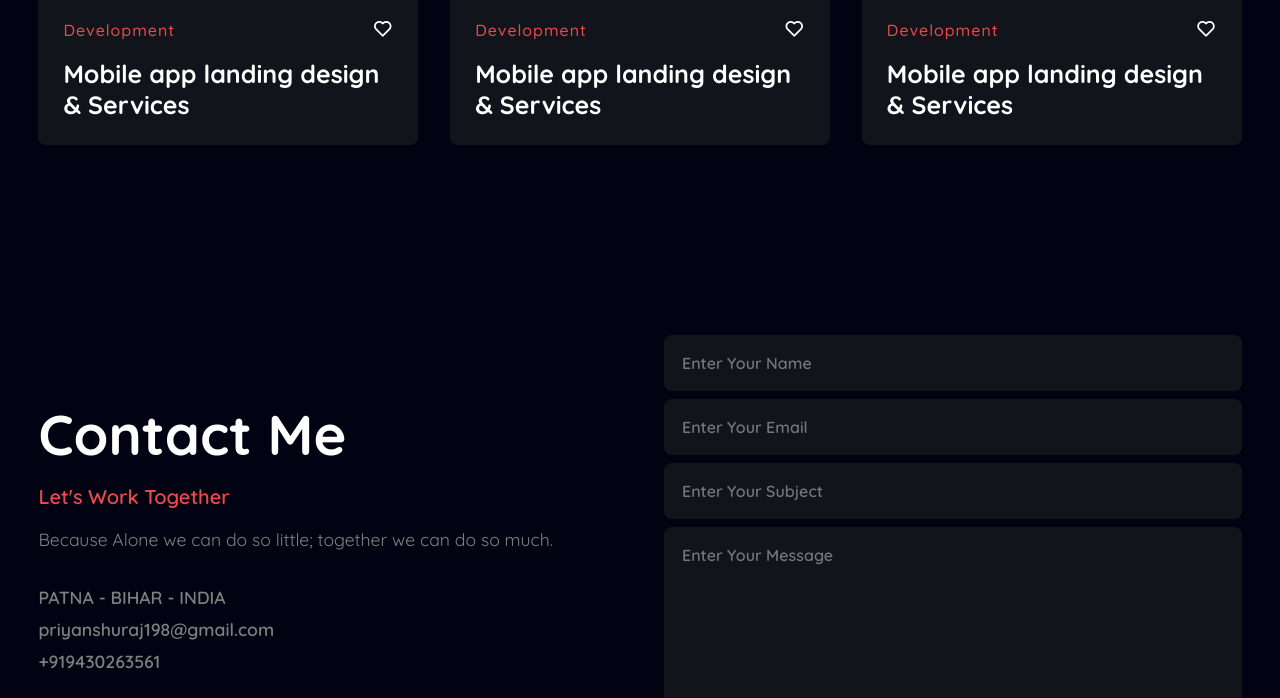
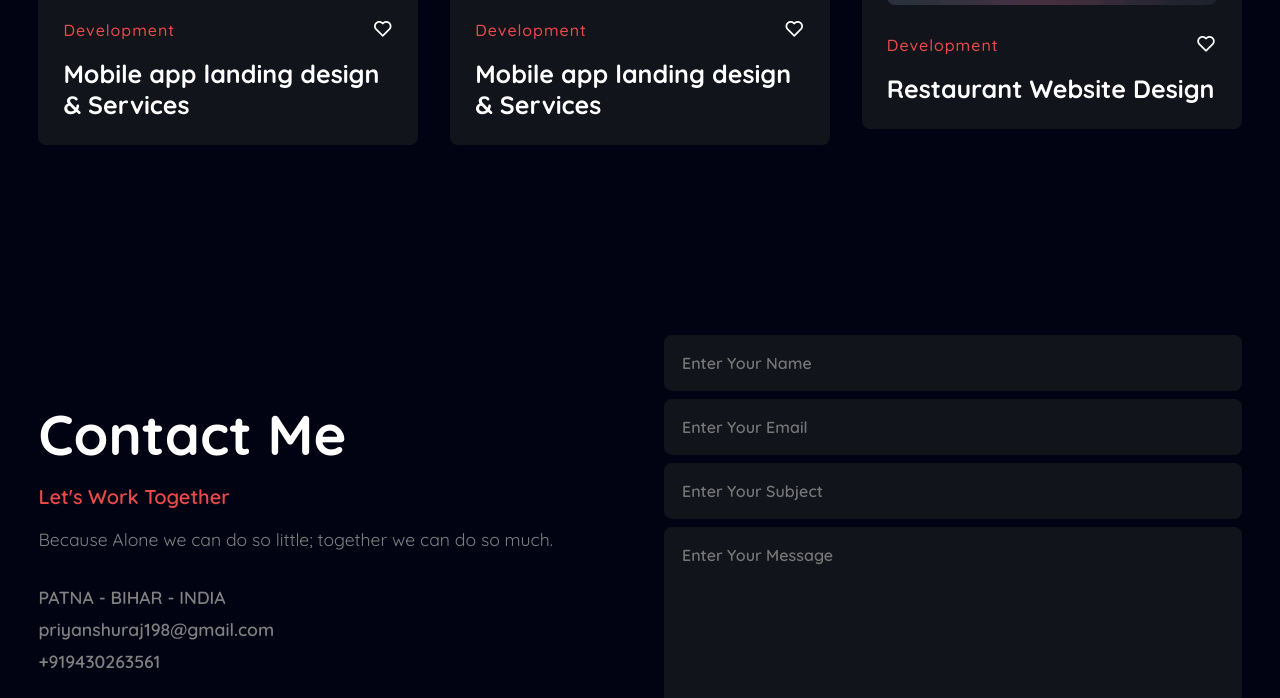
Before and after one commit to priyanshu198/personal-website-by-priyanshu_198, a plain HTML site: page index.html in a window 1280 px wide. Shown: the part 3419-4117 px from the top of the page. Drawn offline with nearby package versions, Linux system fonts and the light colour scheme.

Commit message:
Update index.html

```diff
--- a/index.html
+++ b/index.html
@@ -178,7 +178,7 @@
 						<i class='bx bx-heart'></i>
 					</div>
 				</div>
-				<h3>Mobile app landing design & Services</h3>
+				<h3>Restaurant Website Design</h3>
 			</div>
 
 		</div>
```
